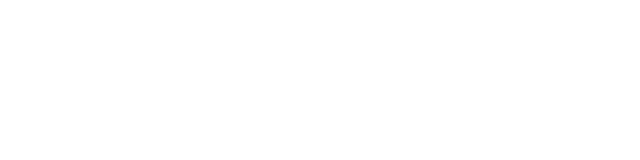
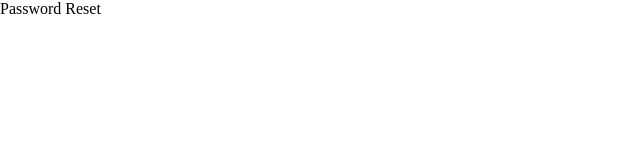
Before and after one commit to jasrhoyt/pos-admin-front-end, a React (Vite) app: page /reset-password in a window 1280 px wide. Before the commit this address had no page. Shown: the top 160 px of the page, without its empty margins (0-640 px from the left). Built offline with nearby package versions, Linux system fonts and the light colour scheme.

Commit message:
reset password page, repo file structure

```diff
--- a/src/App.tsx
+++ b/src/App.tsx
@@ -1,6 +1,6 @@
-import { BrowserRouter as Router, Routes, Route } from 'react-router-dom';
+import { Routes, Route } from 'react-router-dom';
 import './App.css'
-import { Register, Dashboard, Login } from './pages';
+import {Register, Dashboard, Login, ResetPassword} from './pages';
 
 function App() {
     return (
@@ -8,6 +8,7 @@ function App() {
             <Route path="/" element={<Login />} />
             <Route path="/dashboard" element={<Dashboard />} />
             <Route path="/register" element={<Register />} />
+            <Route path="/reset-password" element={<ResetPassword />} />
         </Routes>
     );
 }
--- a/src/pages/Login.tsx
+++ b/src/pages/Login.tsx
@@ -63,7 +63,7 @@ export const Login = () => {
                         <Typography>{errorMessage}</Typography>
                         <Grid container spacing={2} justifyContent={'space-between'}>
                             <Grid>
-                                <Link>
+                                <Link component={RouterLink} to="/reset-password">
                                     Forgot Password?
                                 </Link>
                             </Grid>
--- /dev/null
+++ b/src/pages/ResetPassword.tsx
@@ -0,0 +1,7 @@
+
+
+export const ResetPassword = () => {
+    return (
+        <div>Password Reset</div>
+    )
+}
--- a/src/pages/index.ts
+++ b/src/pages/index.ts
@@ -1,3 +1,4 @@
 export { Register } from './Register';
 export { Dashboard } from './Dashboard';
 export { Login } from './Login';
+export { ResetPassword } from './ResetPassword';
```
